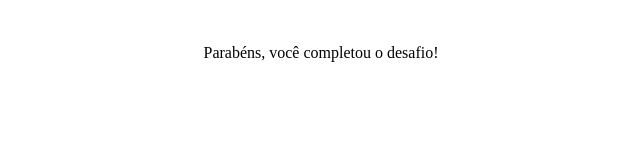
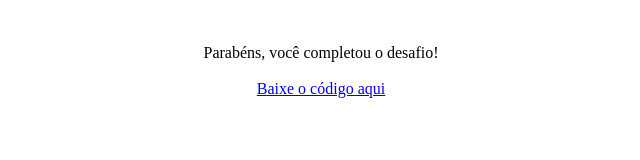
Before and after one commit to pcollares/desafio1, a plain HTML site: page fim/index.html in a window 1280 px wide. Shown: the whole page, without its empty margins (319-959 px from the left). Drawn offline with Linux system fonts and the light colour scheme.

Commit message:
correção

```diff
--- a/fim/index.html
+++ b/fim/index.html
@@ -1,6 +1,6 @@
 <center>
 <br/><br/>
-Parabéns, você completou o desafio!
+Parab&eacute;ns, voc&ecirc; completou o desafio!
 <br/><br/>
-
+<a href=https://github.com/pcollares/desafio1>Baixe o código aqui</a>
 </center>
```
